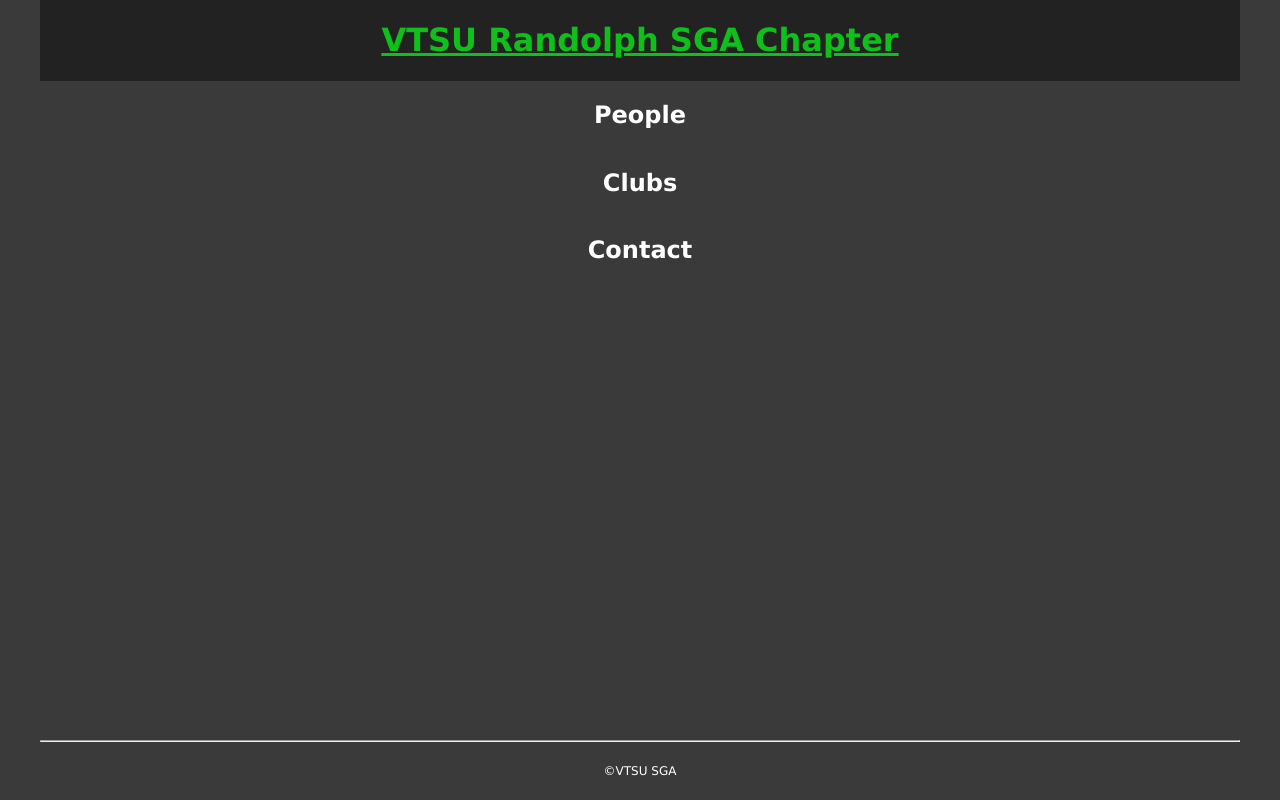
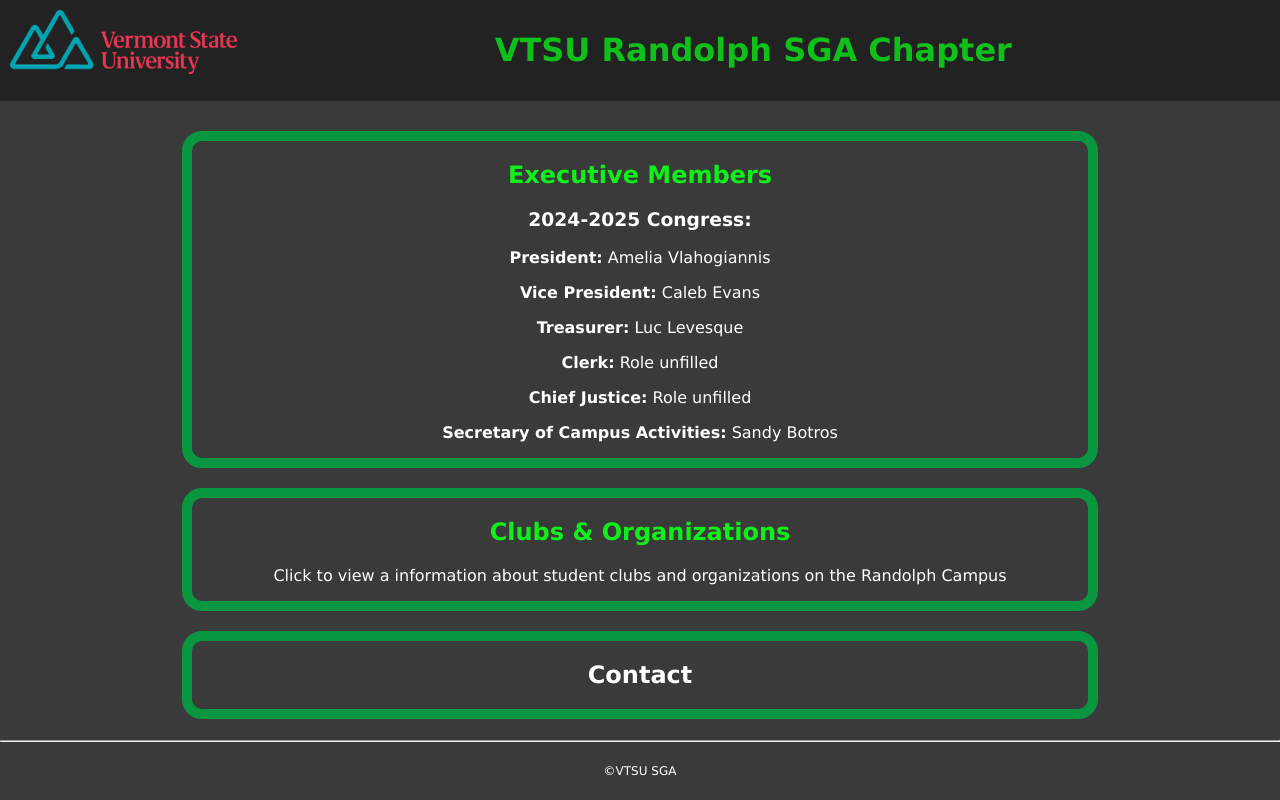
Before and after one commit to VTSU-Randolph-SGA/vtsu-randolph-sga.github.io, a plain HTML site: page index.html in a window 1280 px wide. Drawn offline with Linux system fonts and the light colour scheme.

Commit message:
add header and some content

```diff
--- a/index.html
+++ b/index.html
@@ -14,15 +14,26 @@
 <body>
 	<div class="pagecontent">
         <header>
-			<h1><u>VTSU Randolph SGA Chapter</u></h1>
+        <a href="vermontstate.edu"><img style="max-height: 4em; float: left;" src="vtsu-logo.png" alt="VTSU Logo"></a>
+			<h1>VTSU Randolph SGA Chapter</h1>
         </header>
 
         <div class="contentbox">
-        <h2>People</h2>
+        <a href="people.html"><h2>Executive Members</h2></a>
+        <h3>2024-2025 Congress:</h3>
+        <p><b>President:</b> Amelia Vlahogiannis</p>
+        <p><b>Vice President:</b> Caleb Evans</p>
+        <p><b>Treasurer:</b> Luc Levesque</p>
+        <p><b>Clerk:</b> Role unfilled</p>
+        <p><b>Chief Justice:</b> Role unfilled</p>
+        <p><b>Secretary of Campus Activities:</b> Sandy Botros</p>
         </div>
+
         <div class="contentbox">
-        <h2>Clubs</h2>
+        <a href="clubs.html"><h2>Clubs & Organizations</h2></a>
+        <p>Click to view a information about student clubs and organizations on the Randolph Campus</p>
         </div>
+
         <div class="contentbox">
         <h2>Contact</h2>
         </div>
--- a/style.css
+++ b/style.css
@@ -1,5 +1,5 @@
 html {
-	overflow-y: scroll;
+
 }
 
 body {
@@ -7,7 +7,7 @@
 	background-color: #3A3A3A;
 	color: #ffffff;
 	margin: auto;
-	max-width: 1200px;
+	max-width: 100vw;
 	text-align: center;
 	overflow-x: hidden;
 
@@ -17,6 +17,27 @@
 	style: bold;
 	background-color: #222222;
 	color: #0FC01B;
+	padding: 10px;
+}
+
+a:link {
+	color: #0FF01B;
+	text-decoration: none;
+}
+
+a:visited {
+	color: #089640;
+	text-decoration: none;
+}
+
+a:hover {
+	color: #0FA03B;
+	text-decoration: none;
+}
+
+a:active {
+	color: #A01111;
+	text-decoration: none;
 }
 
 div.pagecontent {
@@ -26,6 +47,17 @@
 	min-height: 100svh;
 }
 
+div.contentbox {
+	margin-right: auto;
+	margin-left: auto;
+	margin-top: 5vh;
+	width: 70vw;
+	max-width: 1000px;
+	height: auto;
+	outline: solid 10px #089640;
+	border-radius: 10px;
+}
+
 footer {
 	margin-top: auto;
 }
```
Also changed, not shown: vtsu-logo.png (added).
